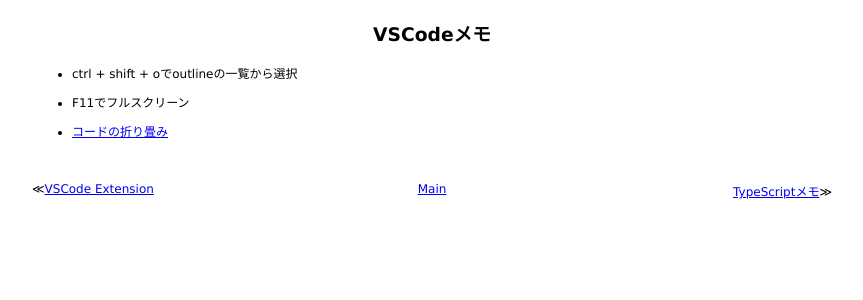
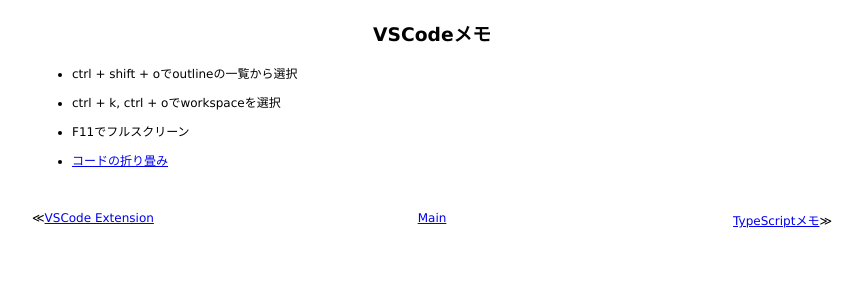
Before and after one commit to 38elements/38elements.github.com, a Jekyll site: the page built from _posts/2021-10-17-VSCode.md, in a window 1280 px wide. Shown: the top 300 px of the page, without its empty margins (208-1071 px from the left). Built offline with Jekyll 4.4.1, drawn with Linux system fonts in a browser that asks for light colours.

Commit message:
Update 2021-10-17-VSCode.md

```diff
--- a/_posts/2021-10-17-VSCode.md
+++ b/_posts/2021-10-17-VSCode.md
@@ -5,6 +5,8 @@ title: VSCodeメモ
 
 * ctrl + shift + oでoutlineの一覧から選択
 
+* ctrl + k, ctrl + oでworkspaceを選択
+
 * F11でフルスクリーン
 
 * [コードの折り畳み](https://code.visualstudio.com/docs/editor/codebasics#_folding)
```
